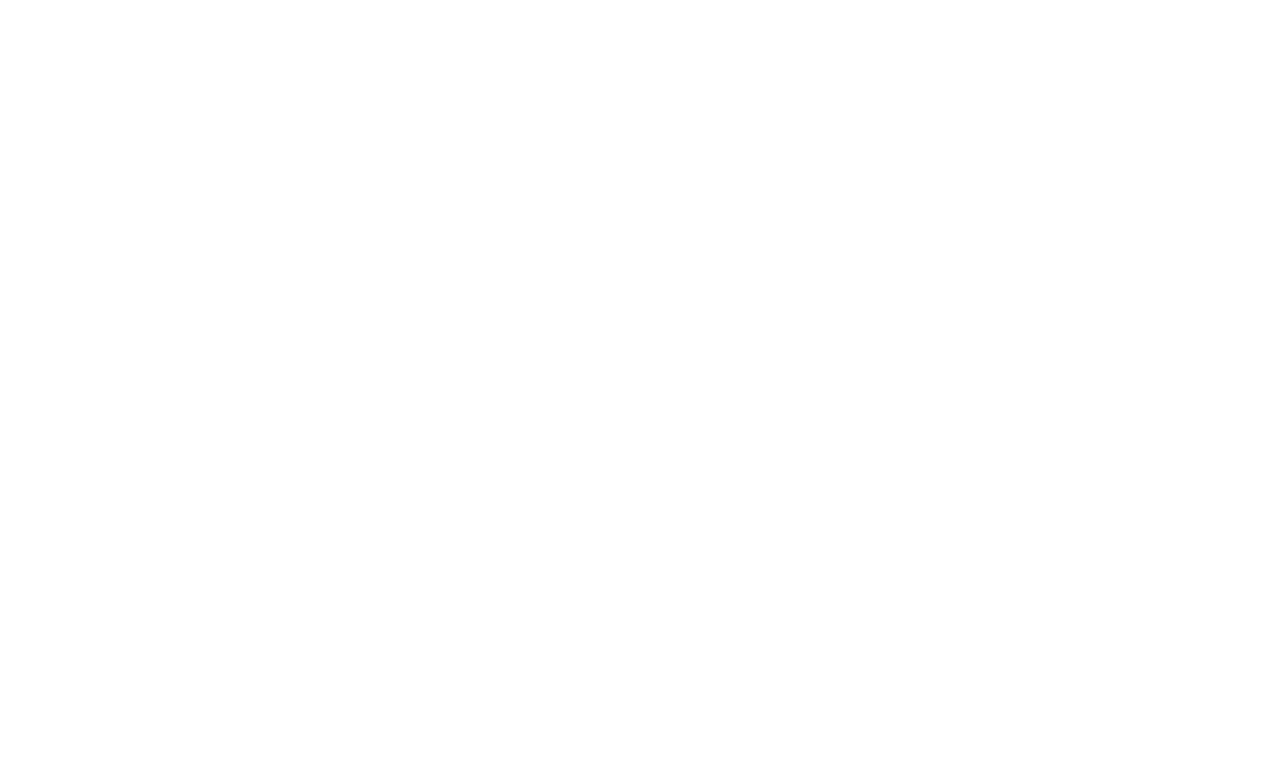
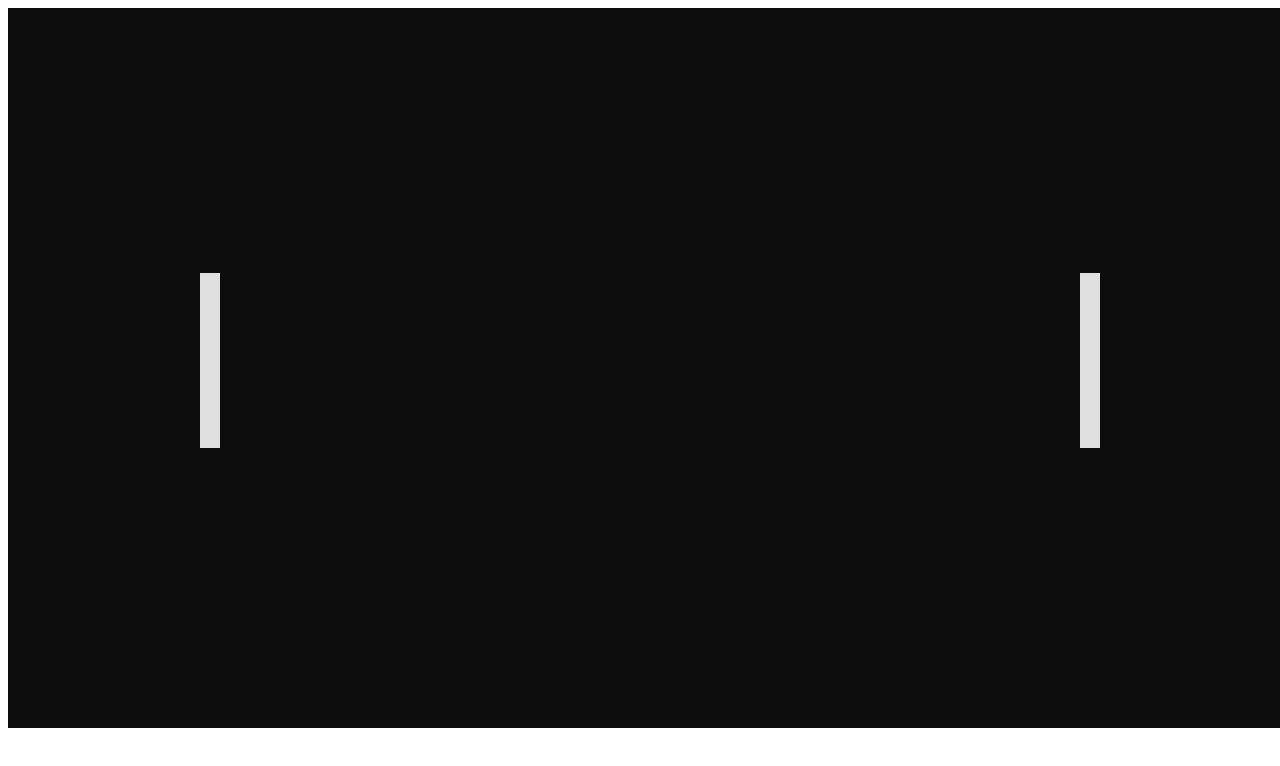
Before and after one commit to jake-freeman/react-pong, a React app: page / in a window 1280 px wide. Built offline with nearby package versions, Linux system fonts and the light colour scheme.

Commit message:
Add paddles

```diff
--- a/package.json
+++ b/package.json
@@ -4,7 +4,7 @@
     "scripts": {
         "pretest": "eslint ./code",
         "build": "webpack --config webpack.release.js",
-        "start": "webpack-dev-server --config webpack.dev.js",
+        "start": "webpack-dev-server --watch --progress --config webpack.dev.js",
         "watch": "webpack --watch --progress --config webpack.dev.js"
     },
     "license": "MIT",
--- a/src/components/App/index.js
+++ b/src/components/App/index.js
@@ -1,7 +1,8 @@
 import React from 'react';
+import { GameField } from '../GameField';
 
 export default function App(props) {
     return (
-        <div />
+        <GameField />
     );
 }
--- /dev/null
+++ b/src/components/GameField/index.js
@@ -0,0 +1,49 @@
+import React from 'react';
+import styled from 'styled-components';
+import { Paddle } from '../Paddle';
+
+const PADDLE_HEIGHT = 175;
+const PADDLE_WIDTH = 20;
+
+const BOARD_WIDTH = 1280;
+const BOARD_HEIGHT = 720;
+
+const GameFieldView = styled.div`
+    background-color: #0d0d0d;
+    width: ${BOARD_WIDTH}px;
+    height: ${BOARD_HEIGHT}px;
+`;
+
+export class GameField extends React.Component {
+    constructor(props) {
+        super(props);
+
+        const startingY = (BOARD_HEIGHT / 2) - (PADDLE_HEIGHT / 2);
+
+        this.state = {
+            p1Y: startingY,
+            p2Y: startingY,
+        };
+    }
+
+    render() {
+        const { p1Y, p2Y } = this.state;
+
+        return (
+            <GameFieldView>
+                <Paddle
+                    height={PADDLE_HEIGHT}
+                    width={PADDLE_WIDTH}
+                    x={200}
+                    y={p1Y}
+                />
+                <Paddle
+                    height={PADDLE_HEIGHT}
+                    width={PADDLE_WIDTH}
+                    x={1080}
+                    y={p2Y}
+                />
+            </GameFieldView>
+        );
+    }
+}
--- /dev/null
+++ b/src/components/Paddle/index.js
@@ -0,0 +1,27 @@
+import React from 'react';
+import styled from 'styled-components';
+import PropTypes from 'prop-types';
+
+const PaddleView = styled.div`
+    width: ${props => props.width}px;
+    height: ${props => props.height}px;
+    background-color: #e0e0e0;
+    position: absolute;
+    left: ${props => props.x}px;
+    top: ${props => props.y}px;
+`;
+
+export class Paddle extends React.Component {
+    static propTypes = {
+        x: PropTypes.number.isRequired,
+        y: PropTypes.number.isRequired,
+        height: PropTypes.number.isRequired,
+        width: PropTypes.number.isRequired,
+    }
+
+    render() {
+        return (
+            <PaddleView {...this.props} />
+        );
+    }
+}
--- a/src/index.html
+++ b/src/index.html
@@ -1,7 +1,7 @@
 <!doctype html>
 <html lang="en">
 <head>
-    <title>Multi Timer</title>
+    <title>React Pong</title>
     <meta name="viewport" content="width=device-width, initial-scale=1">
 </head>
 
--- a/webpack.common.js
+++ b/webpack.common.js
@@ -13,7 +13,7 @@ module.exports = {
         // HtmlWebpackPlugin automatically builds the index.html file, with all
         // the bundles included as script tags
         new HtmlWebpackPlugin({
-            title: 'XL Enterprise',
+            title: 'pong',
             template: path.resolve(__dirname, 'src/index.html'),
         })
     ],
```
Also changed, not shown: 1 other file.
